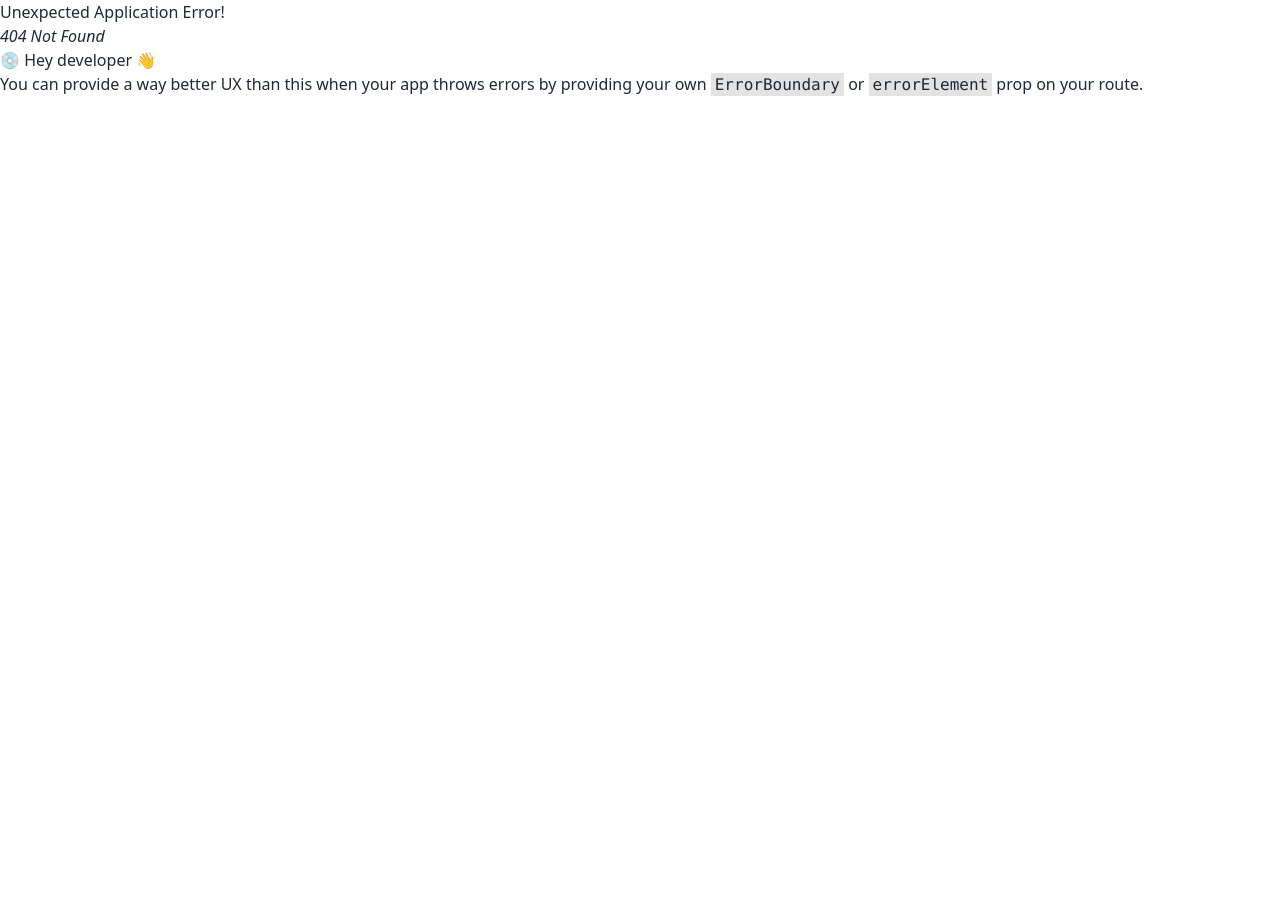
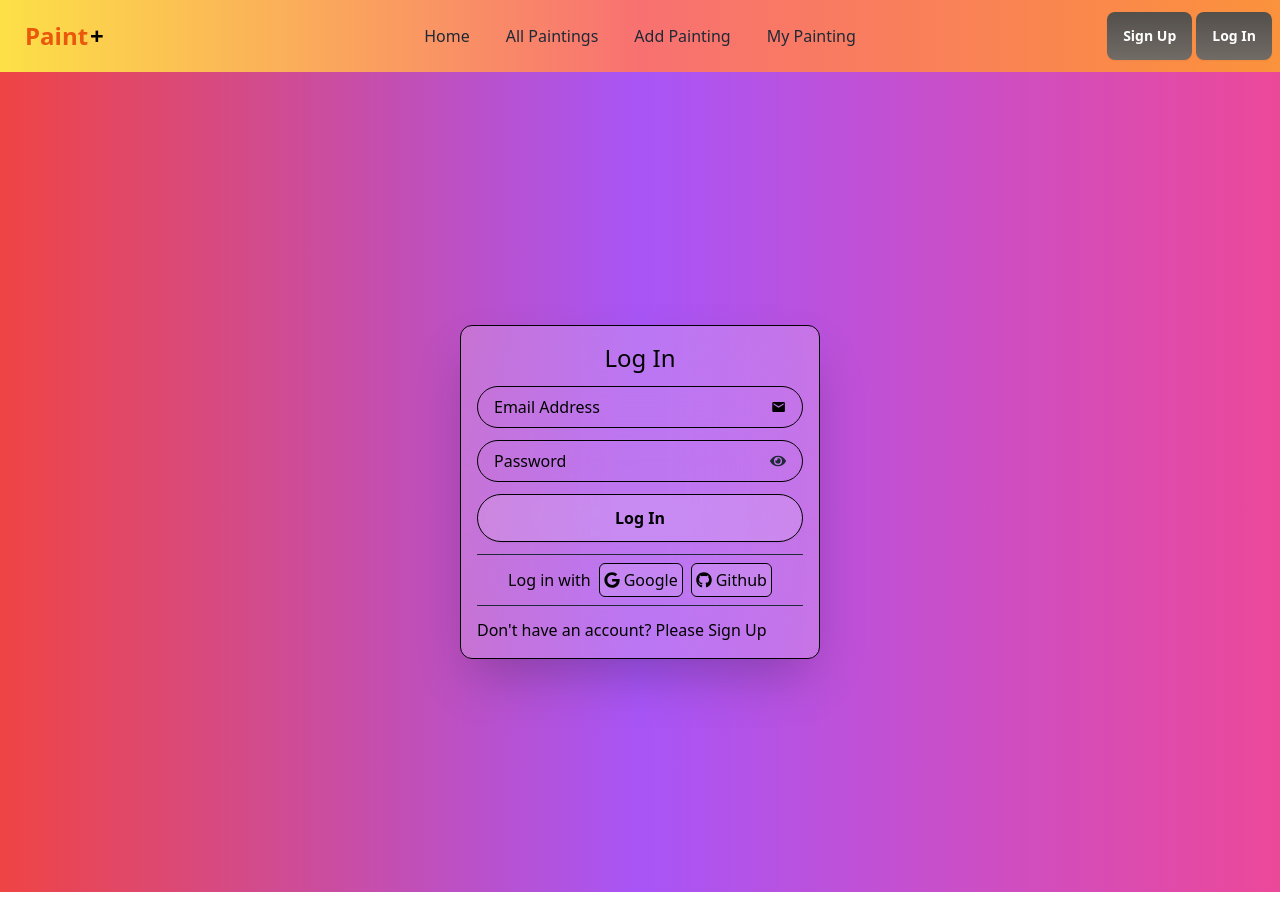
Before and after one commit to abir13719/Paint-Plus-Client, a React (Vite) app: page /log-in in a window 1280 px wide. Before the commit this address had no page. Before the commit the page ends 800 px from the top, so only its background shows below. Built offline with nearby package versions, Linux system fonts and the light colour scheme.

Commit message:
Added Log in form

```diff
--- a/src/components/Nav.jsx
+++ b/src/components/Nav.jsx
@@ -57,9 +57,11 @@
             Sign Up
           </button>
         </Link>
-        <button className="btn bg-gradient-to-t from-stone-500 to-stone-600 border-none bg-blend-multiply hover:bg-black text-white">
-          Log In
-        </button>
+        <Link to="/log-in">
+          <button className="btn bg-gradient-to-t from-stone-500 to-stone-600 border-none bg-blend-multiply hover:bg-black text-white">
+            Log In
+          </button>
+        </Link>
       </div>
     </div>
   );
--- /dev/null
+++ b/src/pages/LogIn.jsx
@@ -0,0 +1,85 @@
+import { useState } from "react";
+import { FaEye, FaEyeSlash, FaGithub, FaGoogle } from "react-icons/fa";
+import { MdEmail } from "react-icons/md";
+import { Link } from "react-router-dom";
+
+const LogIn = () => {
+  const [showPassword, setShowPassword] = useState(false);
+  const [problem, setProblem] = useState("");
+
+  const handleLogIn = (e) => {
+    e.preventDefault();
+    const form = new FormData(e.currentTarget);
+    const email = form.get("email");
+    const password = form.get("password");
+    console.log(email, password);
+
+    setProblem("");
+  };
+  const handleShowPassword = () => {
+    setShowPassword(!showPassword);
+  };
+  return (
+    <div className="container mx-auto  h-screen flex items-center justify-center loginBg my-5">
+      <div className="bg-white/20 backdrop-blur-3xl shadow-2xl p-4 rounded-xl w-[360px] border border-black animate__animated animate__slideInUp">
+        <form onSubmit={handleLogIn} className="flex flex-col gap-3">
+          <h1 className="text-center text-2xl font-medium text-black">Log In</h1>
+          <div className="flex items-center justify-between border border-black rounded-full py-2 px-4">
+            <input
+              className="text-black w-full bg-transparent border-none outline-none font-medium placeholder:text-black placeholder:font-medium"
+              type="email"
+              name="email"
+              placeholder="Email Address"
+              required
+            />
+            <MdEmail className="text-base text-black" />
+          </div>
+          <div className="flex items-center justify-between border border-black rounded-full py-2 px-4">
+            <input
+              className="text-black w-full bg-transparent border-none outline-none font-medium placeholder:text-black placeholder:font-medium"
+              type={showPassword ? "text" : "password"}
+              name="password"
+              placeholder="Password"
+              required
+            />
+            <span onClick={handleShowPassword}>{showPassword ? <FaEyeSlash /> : <FaEye />}</span>
+          </div>
+          {problem && <p className="text-red-500 text-sm">{problem}</p>}
+          <div>
+            <input
+              className=" text-black w-full btn text-base rounded-full bg-white/10 border border-black backdrop-blur-3xl hover:bg-white/20 hover:border-black"
+              type="submit"
+              value="Log In"
+            />
+          </div>
+          <div className="flex gap-2 items-center justify-center text-black border-b border-t border-gray-800 py-2">
+            <span>Log in with</span>
+            <span className="cursor-pointer">
+              <div className="flex items-center gap-1 bg-white/10 border border-black backdrop-blur-3xl hover:bg-white/20 hover:border-black p-1 rounded-md">
+                <FaGoogle />
+                Google
+              </div>
+            </span>
+            <span className="cursor-pointer">
+              <div className="flex items-center gap-1 bg-white/10 border border-black backdrop-blur-3xl hover:bg-white/20 hover:border-black p-1 rounded-md">
+                <FaGithub />
+                Github
+              </div>
+            </span>
+          </div>
+          <div className="flex text-black">
+            <span>
+              Don&apos;t have an account? Please
+              <Link to="/sign-up" className="font-medium">
+                {" "}
+                Sign Up
+              </Link>
+            </span>
+          </div>
+        </form>
+      </div>
+    </div>
+  );
+};
+
+export default LogIn;
--- a/src/pages/SignUp.jsx
+++ b/src/pages/SignUp.jsx
@@ -120,7 +120,7 @@
           <div className="flex text-black">
             <span>
               Already have an account? Please
-              <Link to="/login" className="font-medium">
+              <Link to="/log-in" className="font-medium">
                 {" "}
                 Login
               </Link>
--- a/src/providers/RouterProvider.jsx
+++ b/src/providers/RouterProvider.jsx
@@ -2,6 +2,7 @@
 import MainBase from "../pages/MainBase";
 import Home from "../pages/Home";
 import SignUp from "../pages/SignUp";
+import LogIn from "../pages/LogIn";
 
 const router = createBrowserRouter([
   {
@@ -16,6 +17,10 @@
         path: "/sign-up",
         element: <SignUp></SignUp>,
       },
+      {
+        path: "/log-in",
+        element: <LogIn></LogIn>,
+      },
     ],
   },
 ]);
```
